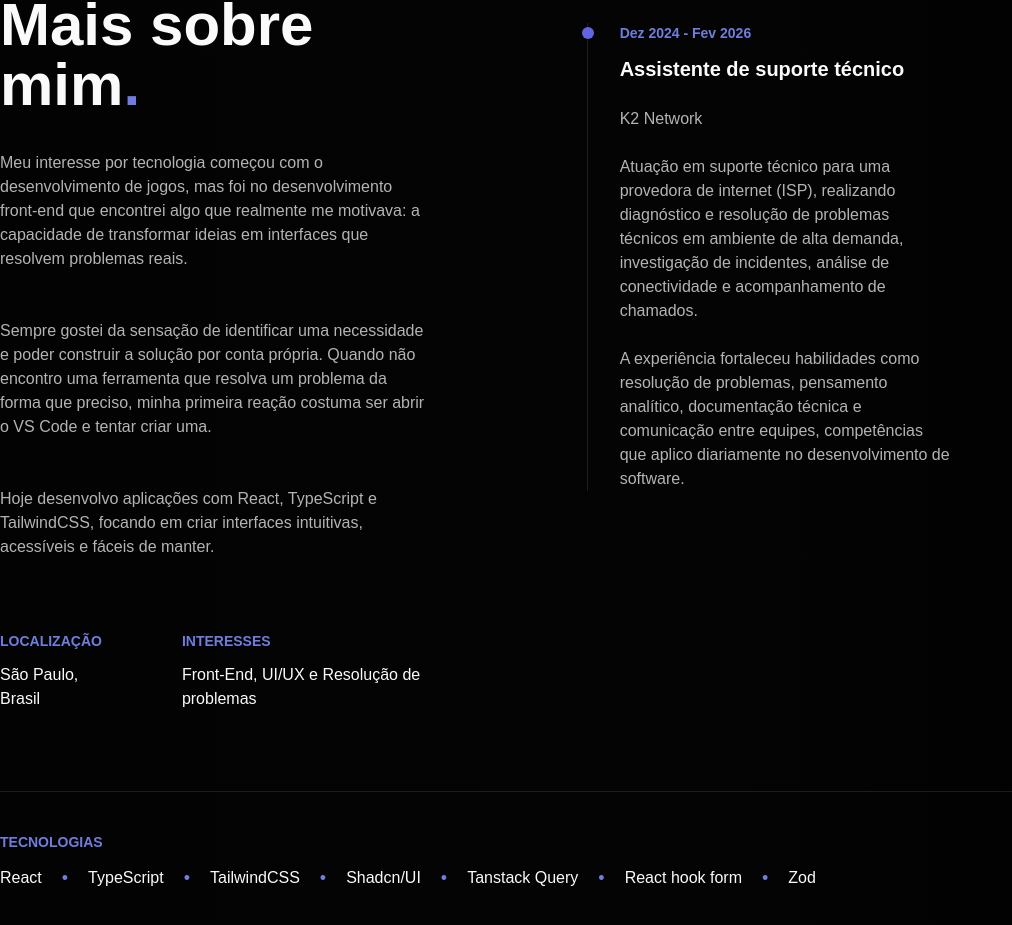
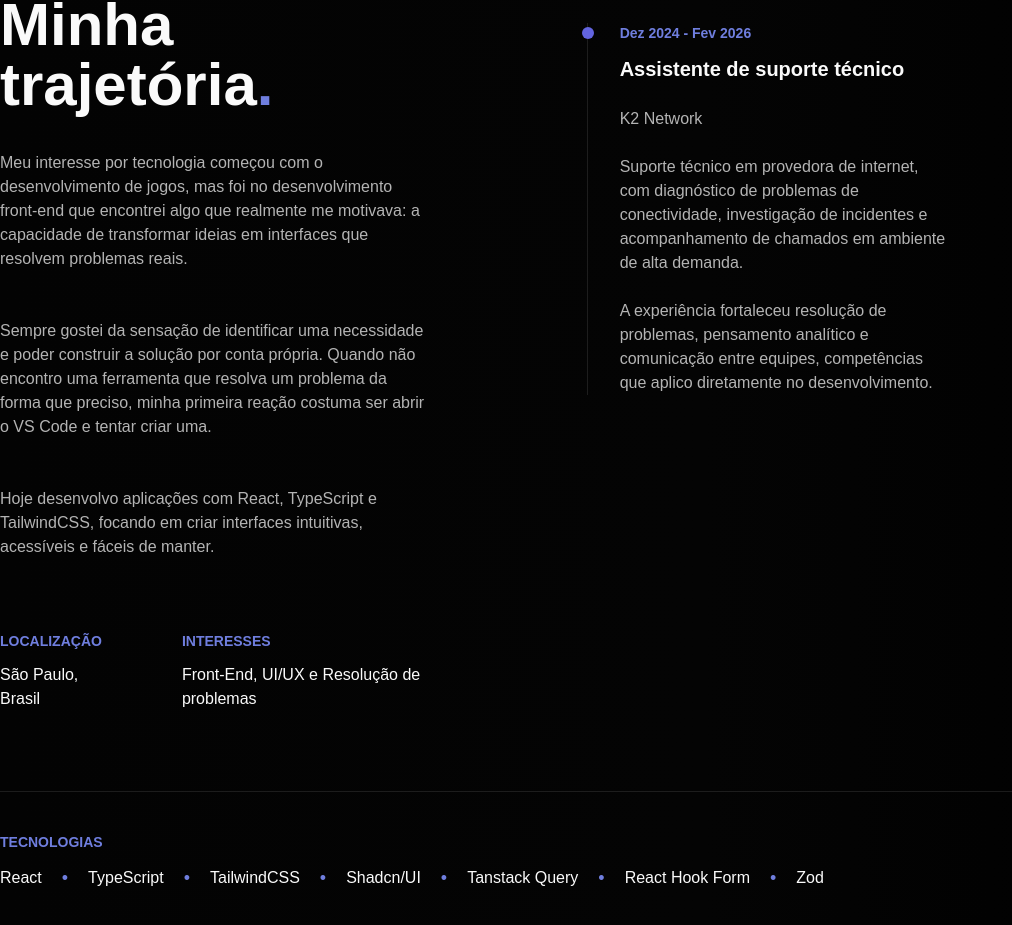
Before and after one commit to Filipuci/portfolio, a React (Vite) app: page / in a window 1280 px wide. Shown: the part 2236-3161 px from the top of the page, without its empty margins (0-1012 px from the left). Built offline with nearby package versions, Linux system fonts and the light colour scheme; a web font is replaced by a local one.

Commit message:
refactor(about): extract shared constants and clean up styles

```diff
--- a/src/components/About/AboutMainText.tsx
+++ b/src/components/About/AboutMainText.tsx
@@ -1,7 +1,5 @@
 import { RevealOnScroll } from "../common/RevealOnScroll"
-
-export const aboutTextClass = 'text-white/70 my-6 w-[60%] text-center lg:w-full lg:text-left'
-export const aboutTitleClass = 'select-none text-category-project text-sm font-semibold mb-3'
+import { aboutTextClass, aboutTitleClass } from "./constants"
 
 export const AboutMainText = () => {
   return (
@@ -11,7 +9,7 @@ export const AboutMainText = () => {
       </RevealOnScroll>
 
       <RevealOnScroll threshold={0.4}>
-        <h1 className={'select-none text-6xl font-semibold mb-3'}>Mais sobre mim<span className="text-category-project">.</span></h1>
+        <h1 className={'select-none text-6xl font-semibold mb-3'}>Minha trajetória<span className="text-category-project">.</span></h1>
       </RevealOnScroll>
 
       <RevealOnScroll threshold={0.4} className="flex flex-col">
--- a/src/components/About/AboutSection.tsx
+++ b/src/components/About/AboutSection.tsx
@@ -6,7 +6,7 @@ import { AboutTimeLine } from "./AboutTimeLine"
 export const AboutSection = () => {
   return (
     <section aria-label="Seção sobre mim" id="about" className="container mx-auto min-h-dvh flex flex-col py-18 mt-10">
-      <div className="flex gap-x-20 mb-20">
+      <div className="flex gap-x-40 mb-20">
         <AboutMainText />
         <AboutTimeLine />
       </div>
--- a/src/components/About/AboutTechnologies.tsx
+++ b/src/components/About/AboutTechnologies.tsx
@@ -1,23 +1,29 @@
-import { aboutTitleClass } from "./AboutMainText"
+import { RevealOnScroll } from "../common/RevealOnScroll"
+import { aboutTitleClass } from "./constants"
 
-const technologieSeparatorClass = 'text-category-project text-lg'
-const aboutTechnologiesList = ['React', 'TypeScript', 'TailwindCSS', 'Shadcn/UI', 'Tanstack Query', 'React hook form', 'Zod']
+const separatorClass = 'text-category-project text-lg'
+const aboutTechnologiesList = ['React', 'TypeScript', 'TailwindCSS', 'Shadcn/UI', 'Tanstack Query', 'React Hook Form', 'Zod']
 
 export const AboutTechnologies = () => {
   return (
     <div className="mt-10">
+      <RevealOnScroll>
         <p className={aboutTitleClass}>TECNOLOGIAS</p>
+      </RevealOnScroll>
+
+      <RevealOnScroll>
         <ul className="flex gap-5 items-center">
           {aboutTechnologiesList.map((technology, index) => (
             <li key={technology} className="flex items-center gap-5">
               <p>{technology}</p>
 
               {index < aboutTechnologiesList.length - 1 && (
-              <p className={technologieSeparatorClass}>•</p>
+                <p className={separatorClass}>•</p>
               )}
             </li>
           ))}
         </ul>
+      </RevealOnScroll>
     </div>
   )
 }
--- a/src/components/About/AboutTimeLine.tsx
+++ b/src/components/About/AboutTimeLine.tsx
@@ -1,33 +1,26 @@
 import { RevealOnScroll } from "../common/RevealOnScroll"
-import { aboutTextClass, aboutTitleClass } from "./AboutMainText"
+import { aboutTextClass, aboutTitleClass } from "./constants"
 
 export const AboutTimeLine = () => {
   return (
-    <div className="ml-20">
-      <RevealOnScroll>
+      <RevealOnScroll animation="animate-fade-right" threshold={0.6}>
         <p className={aboutTitleClass}>EXPERIÊNCIA</p>
-      </RevealOnScroll>
 
-      <RevealOnScroll animation="animate-fade-right" threshold={0.4}>
         <div className="relative border-l border-white/10 pl-8 mt-10">
           <div className="absolute -left-1.5 top-1 w-3 h-3 rounded-full bg-[#6365e0]"></div>
 
           <p className={aboutTitleClass}>Dez 2024 - Fev 2026</p>
           <h1 className="font-semibold text-xl">Assistente de suporte técnico</h1>
           <p className={aboutTextClass}>K2 Network</p>
-          <p className={`${aboutTextClass} max-w-2/4`}>
-            Atuação em suporte técnico para uma provedora de internet (ISP), realizando diagnóstico
-            e resolução de problemas técnicos em ambiente de alta demanda, investigação de incidentes,
-            análise de conectividade e acompanhamento de chamados.
+          <p className={`${aboutTextClass} max-w-1/2`}>
+            Suporte técnico em provedora de internet, com diagnóstico de problemas de conectividade,
+            investigação de incidentes e acompanhamento de chamados em ambiente de alta demanda.
           </p>
-          <p className={`${aboutTextClass} max-w-2/4`}>
-            A experiência fortaleceu habilidades como resolução de problemas, pensamento analítico,
-            documentação técnica e comunicação entre equipes, competências que aplico diariamente
-            no desenvolvimento de software.
+          <p className={`${aboutTextClass} max-w-1/2`}>
+            A experiência fortaleceu resolução de problemas, pensamento analítico e comunicação
+            entre equipes, competências que aplico diretamente no desenvolvimento.
           </p>
         </div>
       </RevealOnScroll >
-
-    </div >
   )
 }
--- /dev/null
+++ b/src/components/About/constants.ts
@@ -0,0 +1,2 @@
+export const aboutTextClass = 'text-white/70 my-6 w-[60%] text-center lg:w-full lg:text-left'
+export const aboutTitleClass = 'select-none text-category-project text-sm font-semibold mb-3'
```
Lines whose indentation alone changed are shown as unchanged.
